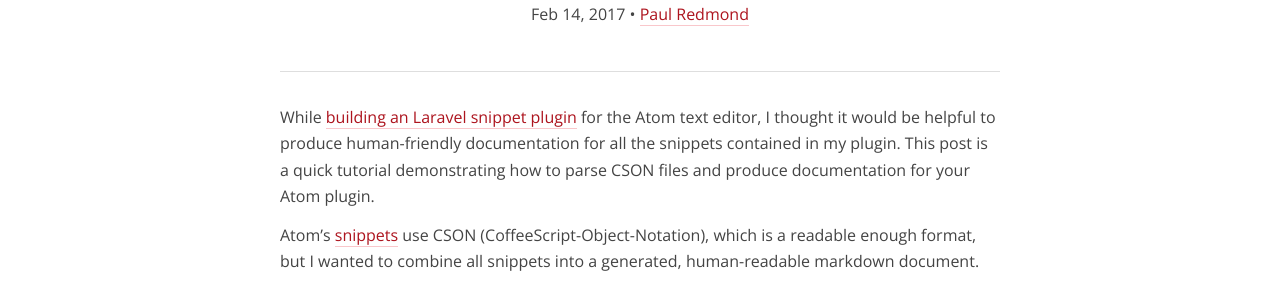
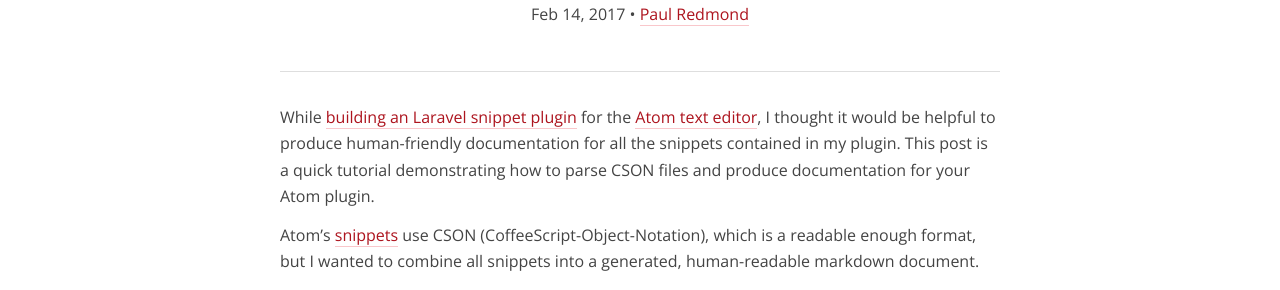
Before and after one commit to bitpressio/bitpressio.github.io, a Jekyll site: the page built from _posts/2017-02-13-atom-cson-snippet-documentation-generator.markdown, in a window 1280 px wide and 1267 px high. Shown: the part 227-517 px from the top of the window. Built offline with Jekyll 4.4.1, drawn with Linux system fonts in a browser that asks for light colours; some web fonts are replaced; comment, search, counter and statistics services are not loaded; some of the changed lines change nothing that is shown.

Commit message:
Add Link

```diff
--- a/_posts/2017-02-13-atom-cson-snippet-documentation-generator.markdown
+++ b/_posts/2017-02-13-atom-cson-snippet-documentation-generator.markdown
@@ -9,7 +9,7 @@ short_description: Learn how to generate markdown documentation from your Atom p
 published: true
 ---
 
-While [building an Laravel snippet plugin](/php/laravel/2017/02/13/larasnippets-atom-plugin/) for the Atom text editor, I thought it would be helpful to produce human-friendly documentation for all the snippets contained in my plugin. This post is a quick tutorial demonstrating how to parse CSON files and produce documentation for your Atom plugin.
+While [building an Laravel snippet plugin](/php/laravel/2017/02/13/larasnippets-atom-plugin/) for the [Atom text editor](https://atom.io/), I thought it would be helpful to produce human-friendly documentation for all the snippets contained in my plugin. This post is a quick tutorial demonstrating how to parse CSON files and produce documentation for your Atom plugin.
 
 Atom's [snippets](http://flight-manual.atom.io/using-atom/sections/snippets/) use CSON (CoffeeScript-Object-Notation), which is a readable enough format, but I wanted to combine all snippets into a generated, human-readable markdown document.
 
```
